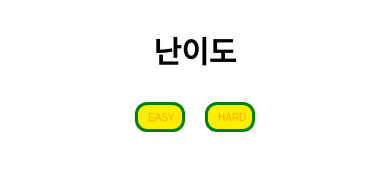
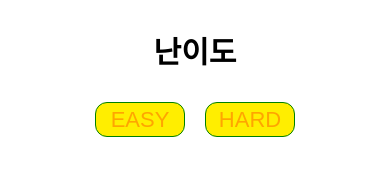
Before and after one commit to LPRS1234/wordle_0, a plain HTML site: page index.html in a window 390 px wide. Drawn offline with Linux system fonts and the light colour scheme.

Commit message:
Responsive_4

```diff
--- a/main.css
+++ b/main.css
@@ -18,7 +18,7 @@ h1 {
 button {
     font-size: 35px;
     background-color: rgb(255, 238, 0);
-    border: 3px solid green;
+    border: 1px solid green;
     border-radius: 12px;
     color: orange;
     cursor: pointer;
--- a/option.css
+++ b/option.css
@@ -5,9 +5,9 @@
 
     #option button {
         text-align: center;
-        font-size: 10px;
-        width: 50px;
-        height: 30px;
-        padding: 5px 10px;
+        font-size: 22px;
+        width: 90px;
+        height: 35px;
+
     }
 }
```
